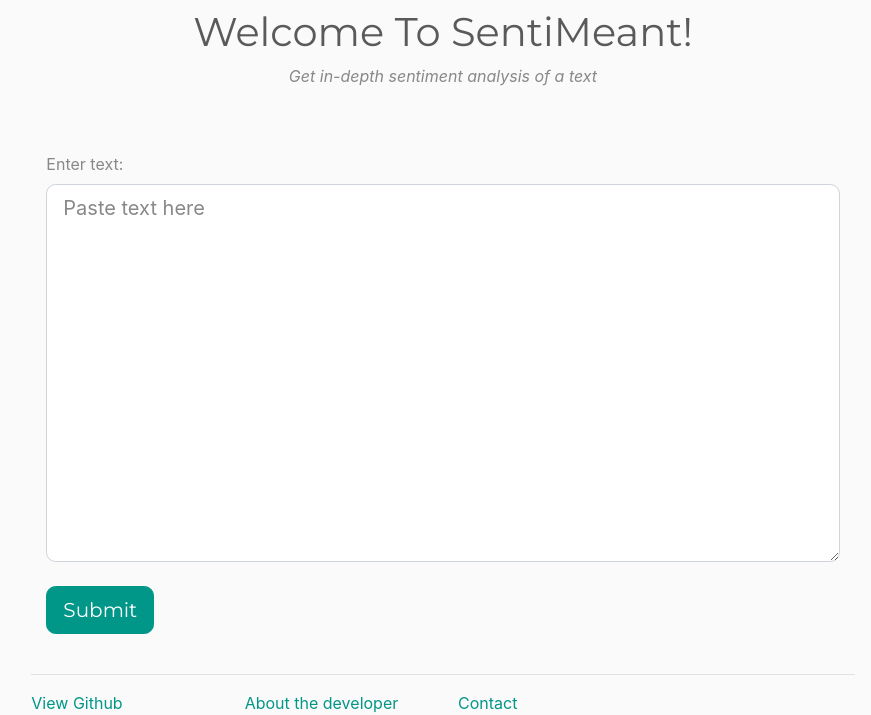
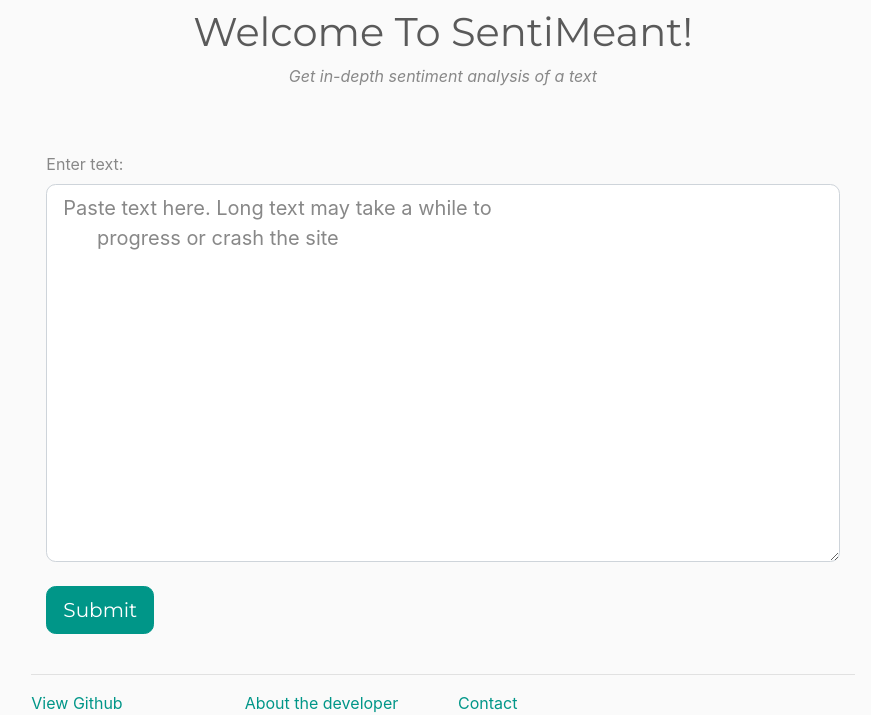
Before and after one commit to adameubanks/sentimeant, a Flask app: page / in a window 1280 px wide. Shown: the part 132-847 px from the top of the page, without its empty margins (197-1068 px from the left). Run offline with Flask 2, Linux system fonts and the light colour scheme; some libraries are stand-ins or nearby versions.

Commit message:
updated index

```diff
--- a/templates/index.html
+++ b/templates/index.html
@@ -13,7 +13,8 @@
       <h4 align='center'>Or</h4> -->
       <br>
       <label>Enter text:</label>
-      <textarea class="form-control form-control-lg" rows="12" name="text" placeholder="Paste text here"></textarea>
+      <textarea class="form-control form-control-lg" rows="12" name="text" placeholder="Paste text here. Long text may take a while to
+      progress or crash the site"></textarea>
       <br>
       <button type="submit" class="btn btn-primary btn-lg">Submit</button>
     </form>
```
